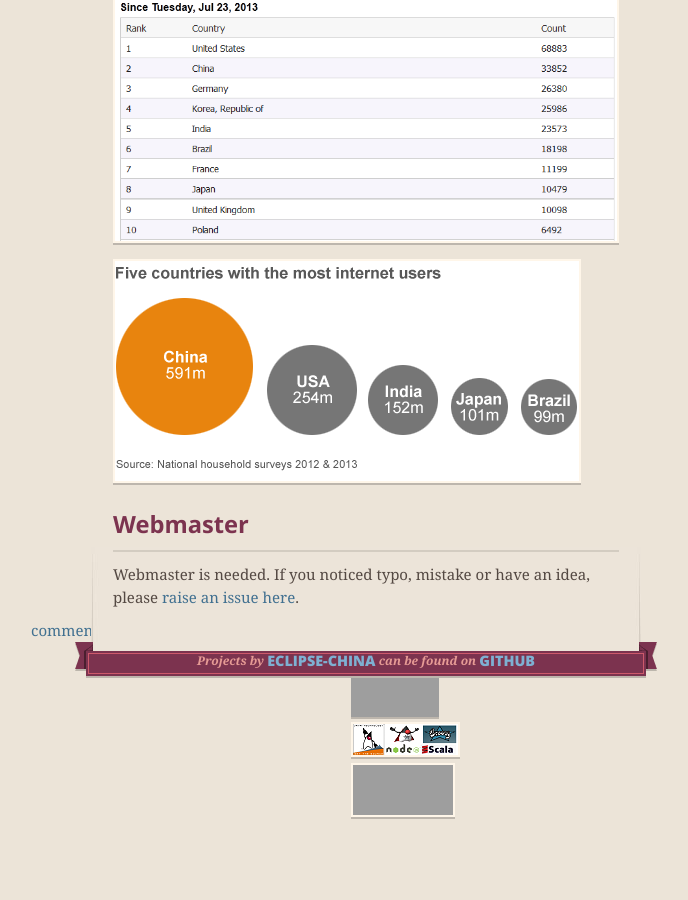
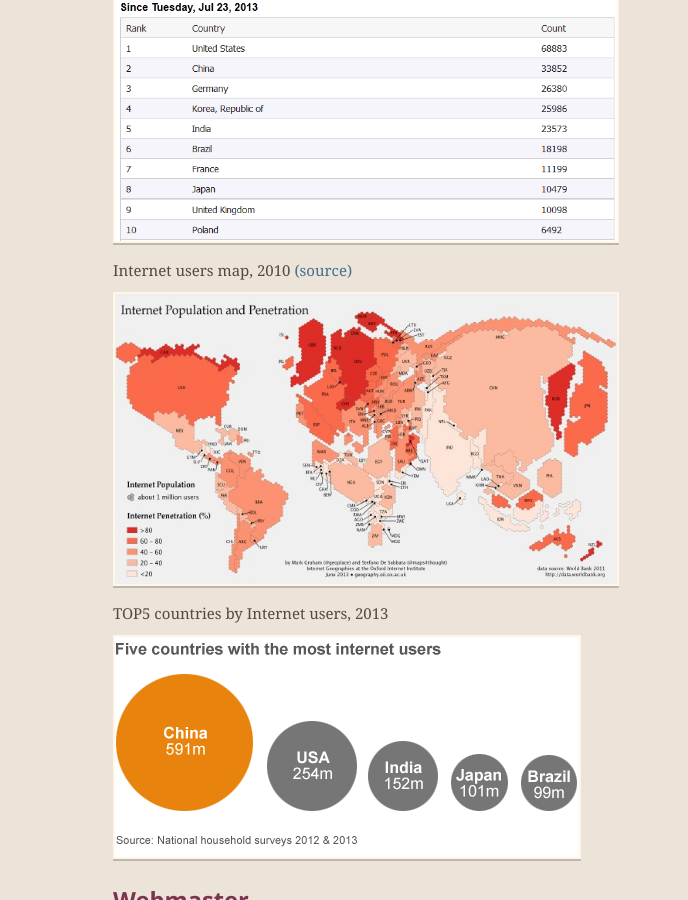
Before and after one commit to Eclipse-China/Eclipse-China.github.io, a Jekyll site: the page built from novemberdays/index.md, in a window 1280 px wide and 900 px high, scrolled down 2556 px. Shown: the whole window, without its empty margins (274-962 px from the left). Built offline with Jekyll 4.4.1, drawn with Linux system fonts in a browser that asks for light colours; nearby versions of some CDN libraries; Markdown is read by kramdown in place of the engine named in the settings; comment, search, counter and statistics services are not loaded; before the commit the page ends 3378 px from its top, so only the background shows below that; grey boxes are pictures that could not be loaded.

Commit message:
Internet usage map

```diff
--- a/novemberdays/index.md
+++ b/novemberdays/index.md
@@ -93,6 +93,11 @@ Eclipse MarketPlace installs 2013-08-22
 
 ![](../Pictures/Marketplace-installs-0822.PNG)
 
+Internet users map, 2010  [(source)](http://www.theatlantic.com/china/archive/2013/10/the-map-that-puts-chinas-incredible-internet-demographics-in-context/280514/)
+
+![](../Pictures/internetpenetrationmap.jpg)
+
+TOP5 countries by Internet users, 2013
 
 ![](../Pictures/top5-internet-users_2013.png)
 
```
Also changed, not shown: Pictures/internetpenetrationmap.jpg (added).
